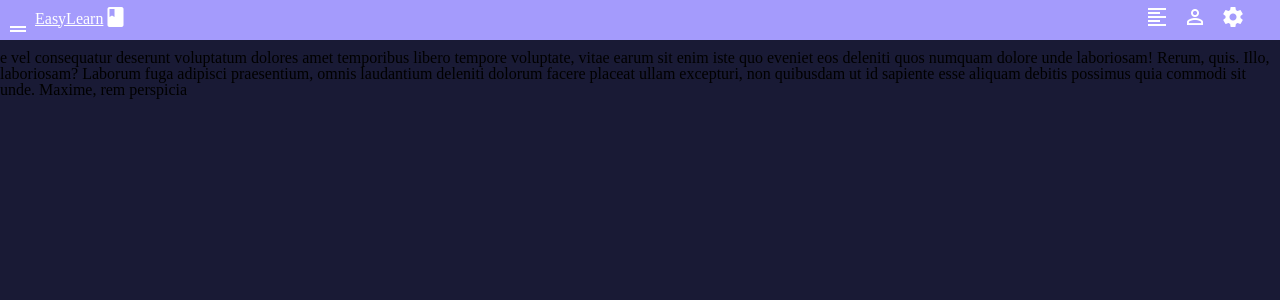
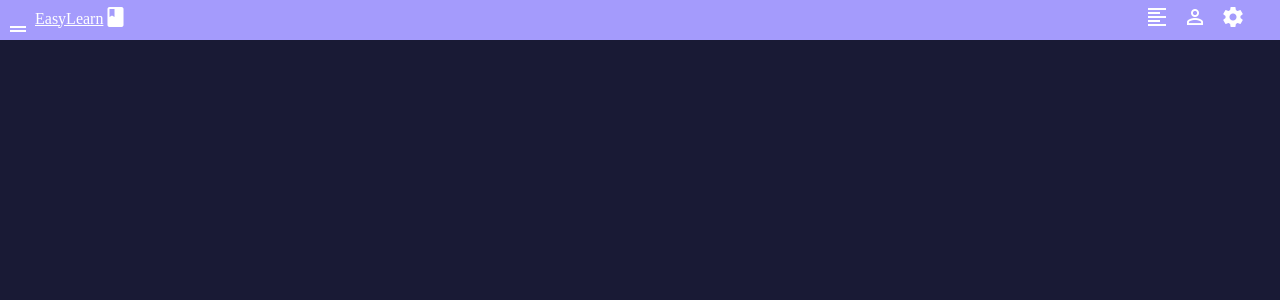
Before and after one commit to Muloversic/easy-learn-React-, a React (Create React App) app: page /sets in a window 1280 px wide. Shown: the top 300 px of the page. Built offline with nearby package versions, Linux system fonts and the light colour scheme.

Commit message:
set name is saved to db as a single line

```diff
--- a/src/components/NewSet.js
+++ b/src/components/NewSet.js
@@ -63,6 +63,7 @@ export default function NewSet(props) {
     const db = getDatabase();
     set(ref(db, "sets/" + collectionInfo.setName), {
       desription: collectionInfo.setInfo,
+      setName: collectionInfo.setName,
       data,
     });
   }
--- a/src/components/Sets.js
+++ b/src/components/Sets.js
@@ -1,6 +1,8 @@
-export default function Sets(){
-    return(
-        <div className="sets">      e vel consequatur deserunt voluptatum dolores amet temporibus libero tempore voluptate, vitae earum sit enim iste quo eveniet eos deleniti quos numquam dolore unde laboriosam! Rerum, quis.
-        Illo, laboriosam? Laborum fuga adipisci praesentium, omnis laudantium deleniti dolorum facere placeat ullam excepturi, non quibusdam ut id sapiente esse aliquam debitis possimus quia commodi sit unde. Maxime, rem perspicia</div>
-    )
+export default function Sets() {
+
+  return (
+    <div className="sets">
+
+    </div>
+  );
 }
```
